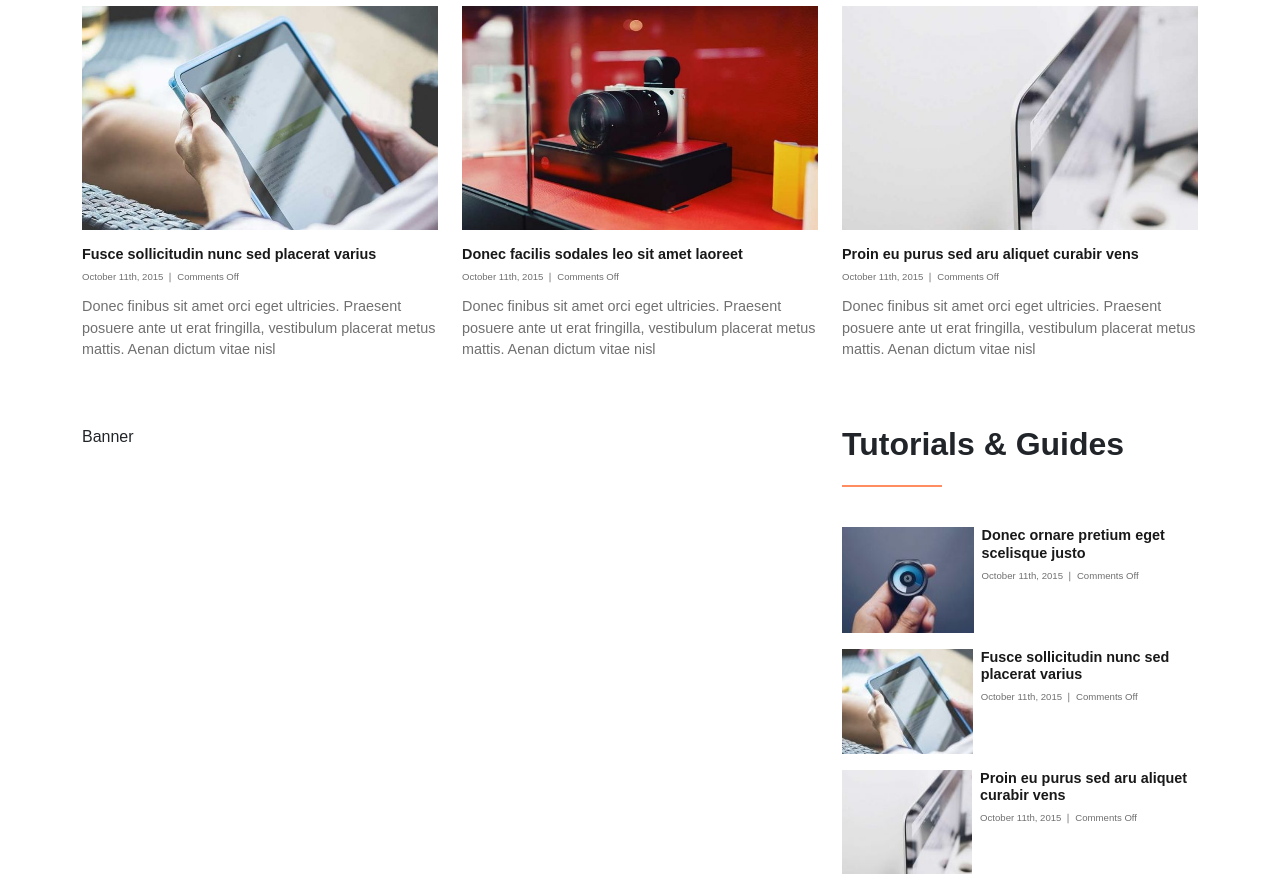
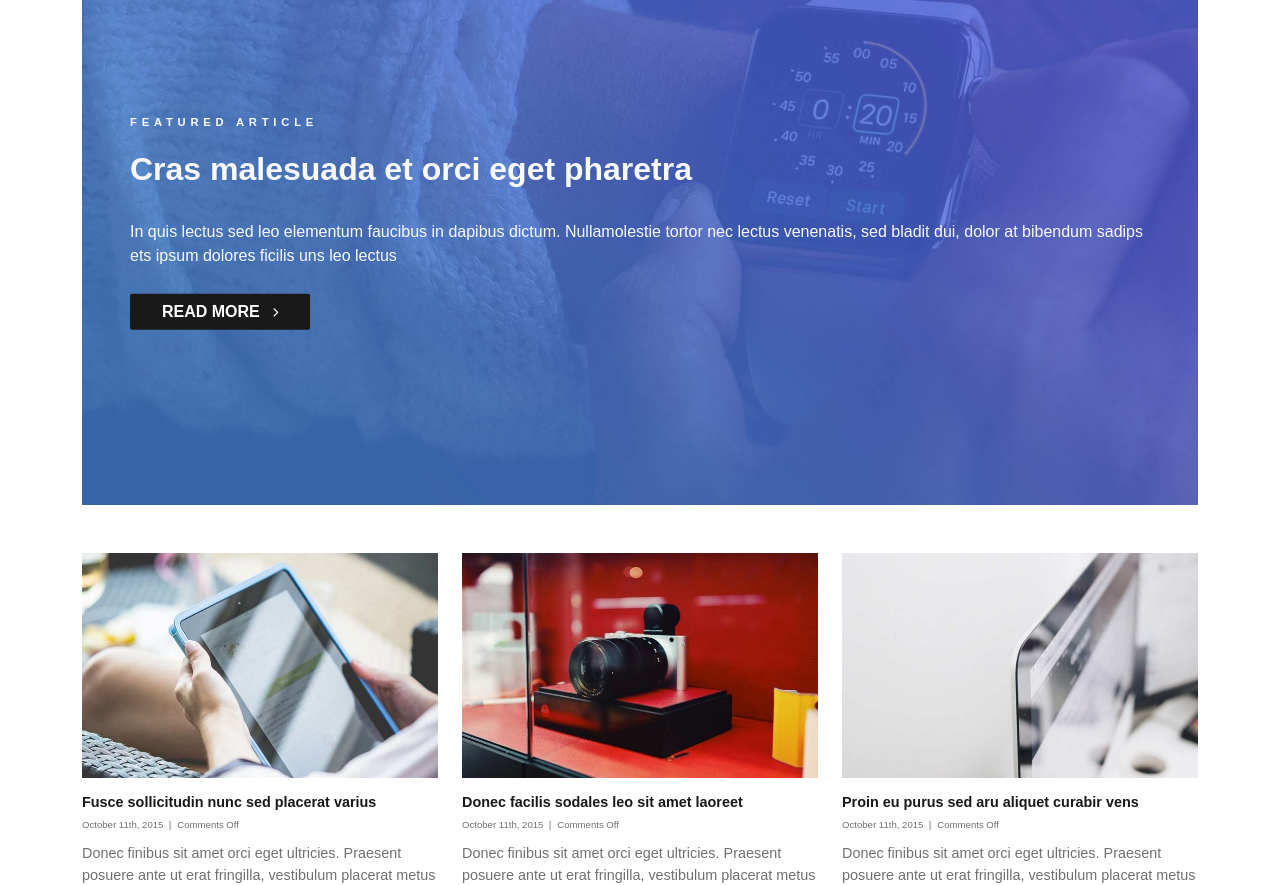
Before and after one commit to BetterCallAle/proj-html-vuejs, a Vue app: page / in a window 1280 px wide. Shown: the part 1611-2496 px from the top of the page. Built offline with nearby package versions, Linux system fonts and the light colour scheme; a small style sheet from the web is missing.

Commit message:
ArticleBanner.vue completed

```diff
--- /dev/null
+++ b/src/components/ArticleBanner.vue
@@ -0,0 +1,70 @@
+<script>
+export default{
+    name: "ArticleBanner",
+    props:{
+        element: Object
+    },
+    methods:{
+        getImgPath(imgName){
+            return new URL(`../assets/img/${imgName}.jpg`, import.meta.url).href
+        }
+    }
+}
+</script>
+
+<template>
+    <div class="ms_card-banner">
+        <a href="#" class="ms_card-banner-wrapper">
+            <img :src="getImgPath(element.imgBigName)" :alt="element.imgAlt">
+
+            <div class="ms_card-info text-light">
+                <h5 class="surtitle text-light">{{ element.type }}</h5>
+                <h2 class="banner-heading">{{ element.title }}</h2>
+                <p class="banner-txt">{{ element.text }}</p>
+                <a href="#" class="ms_btn ms_btn-big ms_btn-black">READ MORE <i class="fa-solid fa-chevron-right"></i></a>
+            </div>
+        </a>
+    </div>
+</template>
+
+<style lang="scss" scoped>
+@use "../styles/partials/mixin" as *;
+.ms_card-banner{
+    position: relative;
+    overflow: hidden;
+    img{
+        height: 500px;
+        object-fit: cover;
+        object-position: right;
+        transition: all 125ms linear;
+    }
+    .ms_card-info{
+        padding: 3rem;
+        position: absolute;
+        top: 50%;
+        left: 0;
+        transform: translateY(-50%);
+        .banner-heading{
+            font-weight: 700;
+            margin: 0;
+        }
+
+        .banner-txt{
+            margin: 2rem 0;
+        }
+    }
+
+    /* Hover */
+    &:hover img{
+        scale: 1.2;
+    }
+}
+
+@include for-md{
+    .ms_card-banner{
+        img{
+            height: 100%;
+        }
+    }
+}
+</style>
--- a/src/components/ArticleCard.vue
+++ b/src/components/ArticleCard.vue
@@ -91,7 +91,7 @@ export default{
     .ms_card-wrapper{
         display: flex;
         gap: .5rem;
-        margin-bottom: 1rem;
+        margin-bottom: 1.3rem;
 
         .ms_card-date{
             margin-bottom: 0;
--- a/src/components/ArticleSection.vue
+++ b/src/components/ArticleSection.vue
@@ -1,10 +1,12 @@
 <script>
 import ArticleCard from "./ArticleCard.vue";
+import ArticleBanner from "./ArticleBanner.vue";
 import { store } from "../store"
 export default{
     name:"ArticleSection",
     components:{
-        ArticleCard
+        ArticleCard,
+        ArticleBanner
     },
     data(){
         return{
@@ -31,15 +33,15 @@ export default{
                     </div>
 
                     <div class="col-12">
-                        Banner
+                        <ArticleBanner :element="store.featured"/>
                     </div>
 
                     <div class="col-12 col-md-4" v-for="(article, index) in store.articles.slice(3, 7)" :key="index">
                         <ArticleCard :element="article" :isTutorial="false"/>
                     </div>
 
-                    <div class="col-12 col-md-8">
-                        Banner
+                    <div class="col-12 col-lg-8">
+                        <ArticleBanner :element="store.review"/>
                     </div>
 
                     <div class="col-12 col-lg-4" >
--- a/src/components/JumboTop.vue
+++ b/src/components/JumboTop.vue
@@ -33,11 +33,5 @@ export default {
     p{
       margin-bottom: 1.5rem;
     }
-
-    .fa-chevron-right{
-        font-size: .6rem;
-        margin-left: .5rem;
-        vertical-align: middle;
-    }
 }
 </style>
--- a/src/store.js
+++ b/src/store.js
@@ -94,12 +94,12 @@ export const store = reactive({
             imgAlt: "Hand clicking a smartwatch button"
          },
          {
-            title : "Cras malesuada et orci eget pharetra",
+            title : "Marius viverra atisan ipsum eget felis primis efficitur varius",
             date : "October 11th, 2015",
             comments : "Comments Off",
             url: "/cras-malesuada",
             type : "reviewed product",
-            text : "Donec finibus sit amet orci eget ultricies. Praesent posuere ante ut erat fringilla, vestibulum placerat metus mattis. Aenan dictum vitae nisl",
+            text : "In quis lectus sed leo elementum faucibus in dapibus dictum. Nullamolestie tortor nec lectus venenatis, sed bladit dui, dolor at bibendum sadips ets ipsum dolores ficilis uns leo lectus",
             imgBigName : "featured_article_2_bg",
             imgNormalName : null,
             imgSmallName : null,
--- a/src/styles/general.scss
+++ b/src/styles/general.scss
@@ -79,6 +79,12 @@ a{
     }
 }
 
+.fa-chevron-right{
+    font-size: .6rem;
+    margin-left: .5rem;
+    vertical-align: middle;
+}
+
 /* Colors */
 .bg-off-white{
     background-color: $off-white;
@@ -119,6 +125,10 @@ a{
     font-size: .9rem;
 }
 
+.ms_btn-big{
+    padding-left: 2rem;
+    padding-right: 2rem;
+}
 
 .ms_btn-black{
     color: white;
```
